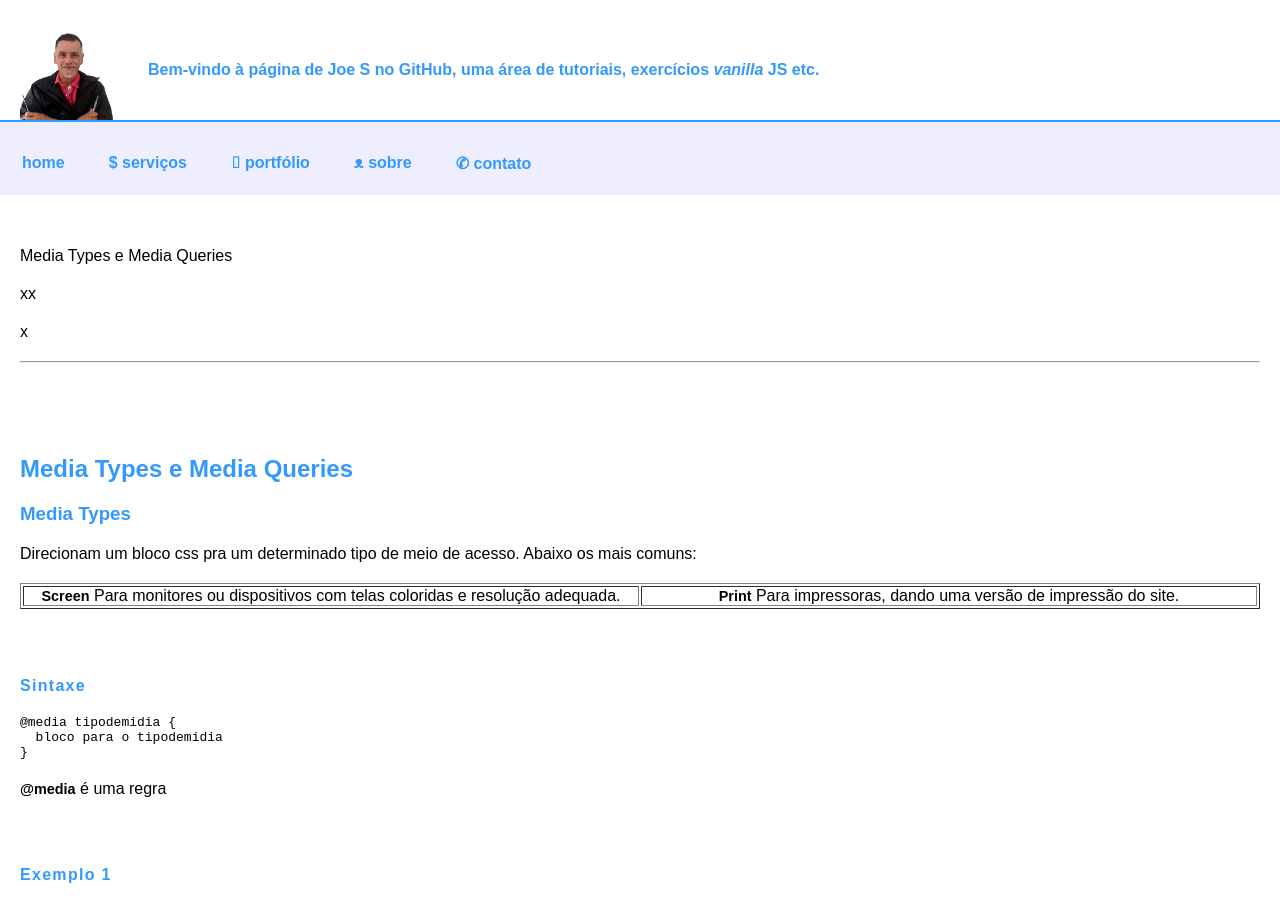
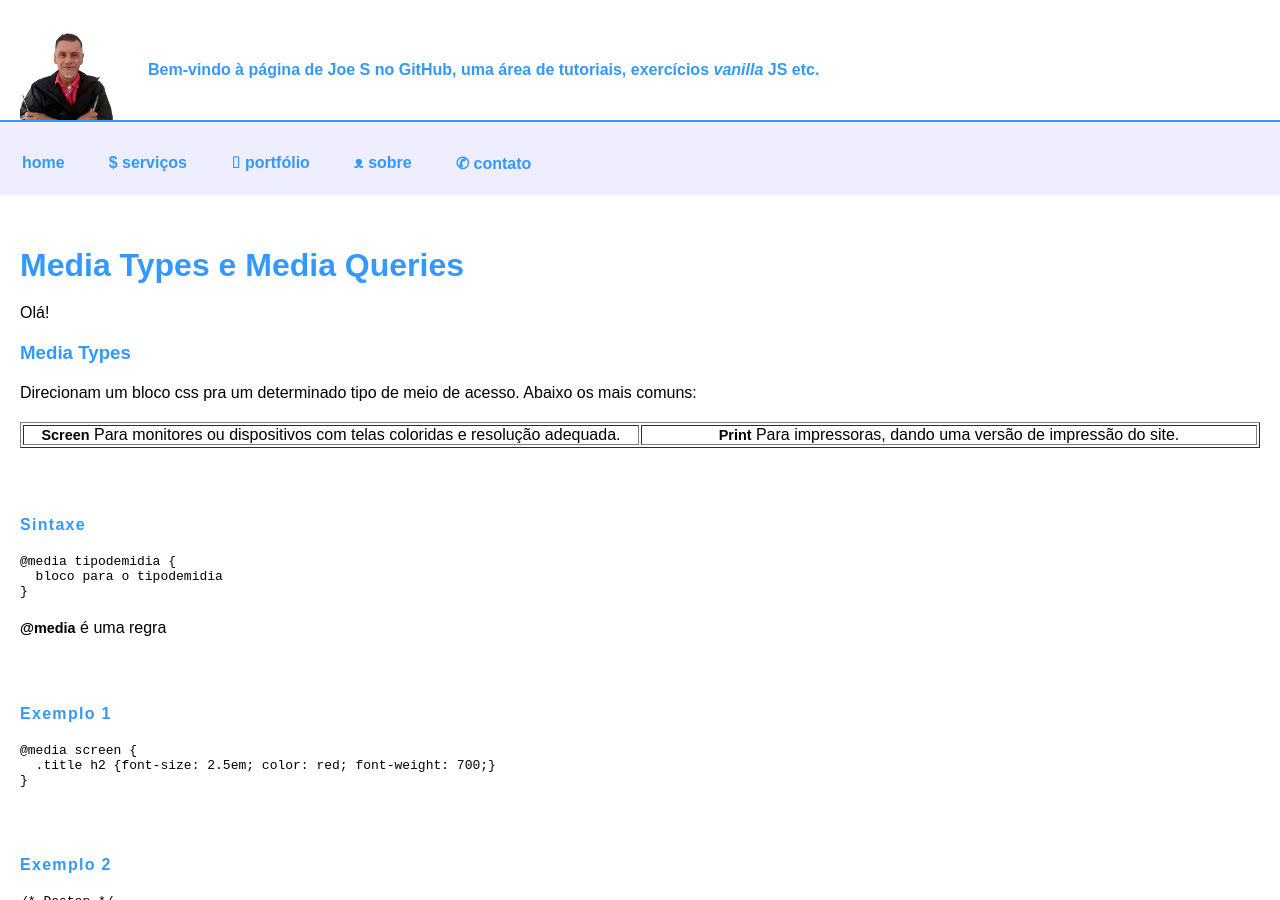
Before and after one commit to Joesynth/joesynth.github.io, a Jekyll site: the page built from _posts/2021-12-27-media-types-e-media-queries.md, in a window 1280 px wide and 900 px high. Built offline with Jekyll 4.4.1, drawn with Linux system fonts in a browser that asks for light colours.

Commit message:
Update 2021-12-27-media-types-e-media-queries.md

```diff
--- a/_posts/2021-12-27-media-types-e-media-queries.md
+++ b/_posts/2021-12-27-media-types-e-media-queries.md
@@ -1,13 +1,7 @@
-Media Types e Media Queries
+# Media Types e Media Queries
 
-xx
+Olá!
 
-x
-
-
-<hr>
-
-<h2>Media Types e Media Queries</h2>
 <h3>Media Types</h3>
 Direcionam um bloco css pra um determinado tipo de meio de acesso. Abaixo os mais comuns:
 <table width="100%" border="1">
@@ -94,12 +88,12 @@ Criação começa nos dispositivos de telas menores e conforme a tela aumenta re
     }
 }
 </pre>
+
+
 Alguns exemplos (Todos CSS2).
 <em>media="all" /&gt; </em> é para todos os dispositivos.
 <em>media="print" /&gt; </em> é para criar um CSS para impressão.
 <em>media="tv" /&gt; </em> é para dispositivos TV.
-
-x
 
 
 
```
